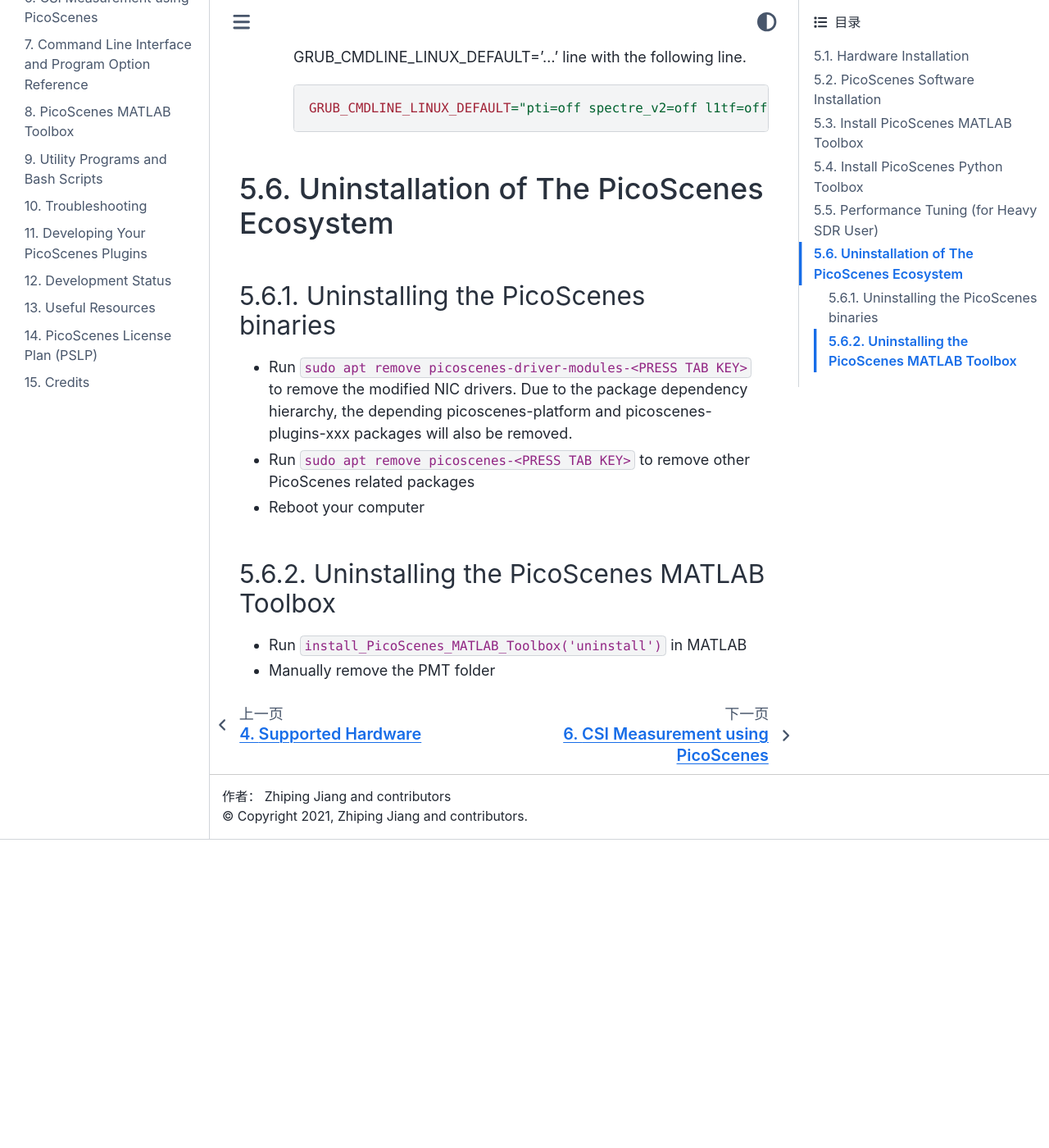
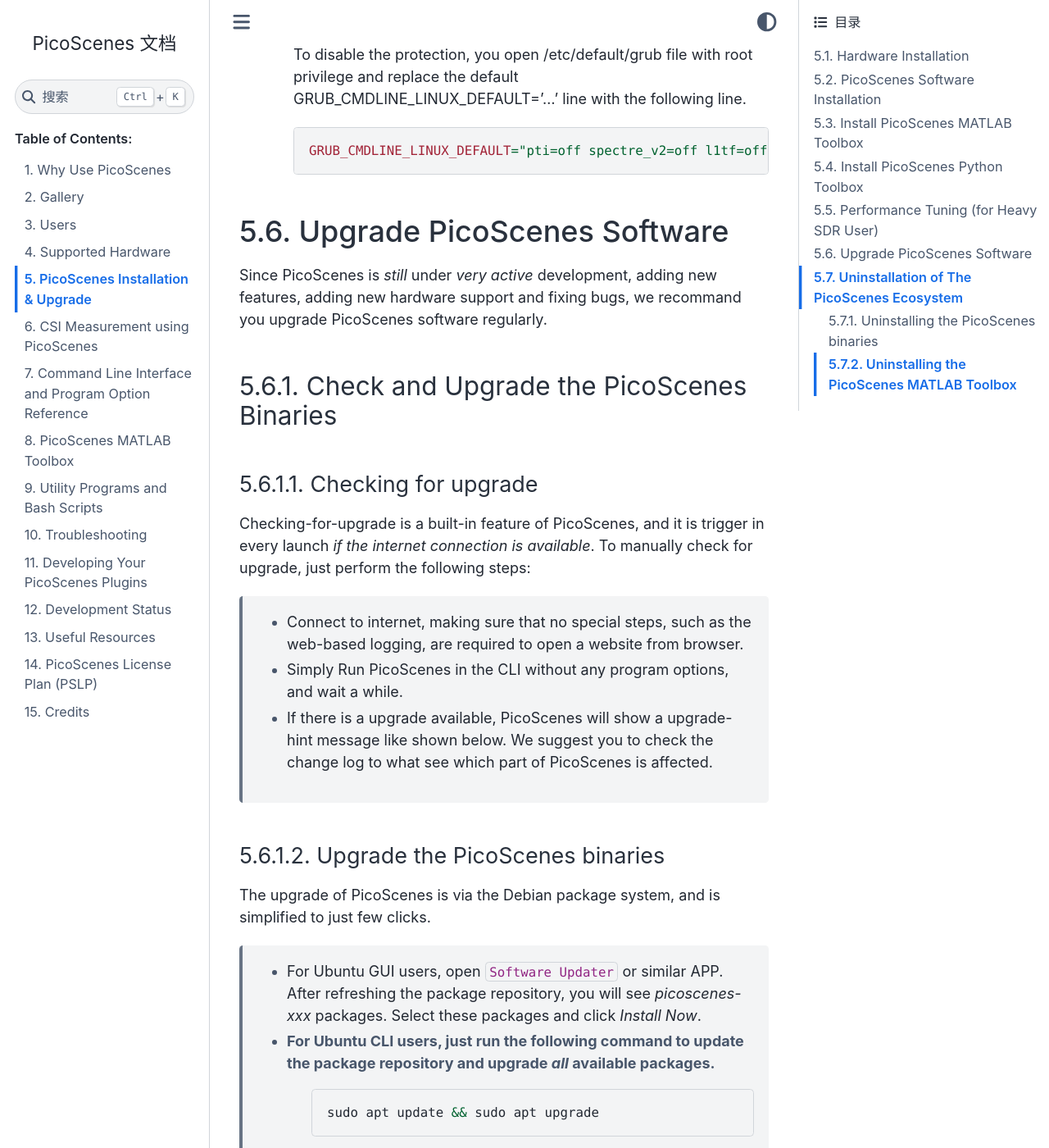
Before and after one commit to wifisensing/PicoScenes-Manual, a Sphinx documentation site: the page built from source/installation.rst, in a window 1280 px wide and 1400 px high, scrolled down 15505 px. Shown: the whole window at 82% size. Built offline with Sphinx 7.4.7 and the Sphinx Book theme 1.1.4, drawn with Linux system fonts in a browser that asks for light colours; before the commit the page ends 16529 px from its top, so only the background shows below that; some of the changed text lies outside the part shown.

Commit message:
add software upgrade subsection to installation page

```diff
--- a/source/installation.rst
+++ b/source/installation.rst
@@ -1,6 +1,6 @@
-============================
-PicoScenes Installation
-============================
+====================================
+PicoScenes Installation & Upgrade
+====================================
 
 
 Hardware Installation
@@ -379,6 +379,43 @@
 
         GRUB_CMDLINE_LINUX_DEFAULT="pti=off spectre_v2=off l1tf=off nospec_store_bypass_disable no_stf_barrier"
 
+Upgrade PicoScenes Software
+=====================================
+
+Since PicoScenes is *still* under *very active* development, adding new features, adding new hardware support and fixing bugs, we recommand you upgrade PicoScenes software regularly.
+
+Check and Upgrade the PicoScenes Binaries
+++++++++++++++++++++++++++++++++++++++++++++
+
+Checking for upgrade
+~~~~~~~~~~~~~~~~~~~~~~~~~~~~~~~~~
+
+Checking-for-upgrade is a built-in feature of PicoScenes, and it is trigger in every launch *if the internet connection is available*. To manually check for upgrade, just perform the following steps:
+
+    - Connect to internet, making sure that no special steps, such as the web-based logging, are required to open a website from browser.
+    - Simply Run PicoScenes in the CLI without any program options, and wait a while.
+    - If there is a upgrade available, PicoScenes will show a upgrade-hint message like shown below. We suggest you to check the change log to what see which part of PicoScenes is affected.
+
+
+
+Upgrade the PicoScenes binaries
+~~~~~~~~~~~~~~~~~~~~~~~~~~~~~~~~~~
+
+The upgrade of PicoScenes is via the Debian package system, and is simplified to just few clicks.
+
+    - For Ubuntu GUI users, open ``Software Updater`` or similar APP. After refreshing the package repository, you will see *picoscenes-xxx* packages. Select these packages and click *Install Now*.
+    - For Ubuntu CLI users, just run the following command to update the package repository and upgrade *all* available packages.
+        .. code-block:: bash
+
+            sudo apt update && sudo apt upgrade
+
+
+Check and Upgrade the PicoScenes MATLAB Toolbox (PMT)
++++++++++++++++++++++++++++++++++++++++++++++++++++++++
+
+PMT is released via git, therefore the upgrade of PMT is to run *git pull & git submodule update* within the PMT directory.
+
+
 Uninstallation of The PicoScenes Ecosystem
 ============================================
 
```
